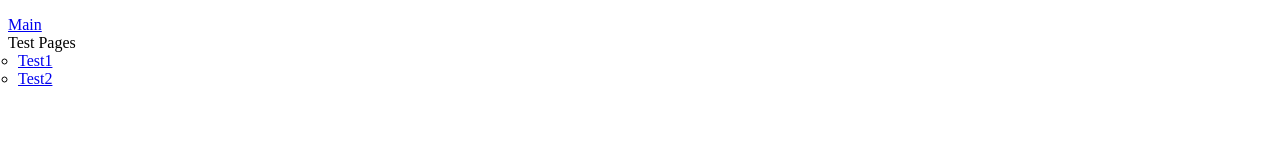
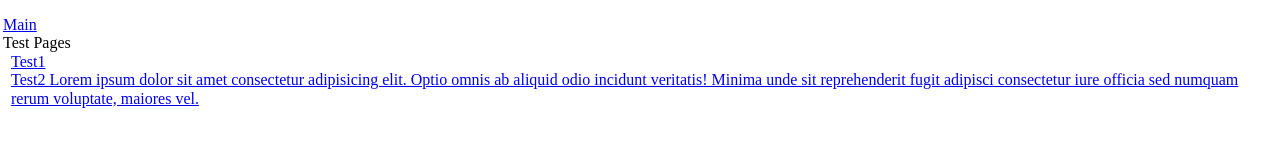
Before and after one commit to mkaraki/ghPagesFrameset, a plain HTML site: page nav.html in a window 1280 px wide. Drawn offline with nearby package versions, Linux system fonts and the light colour scheme.

Commit message:
Change design

```diff
--- a/nav.html
+++ b/nav.html
@@ -5,13 +5,17 @@
     <meta charset="UTF-8">
     <meta http-equiv="X-UA-Compatible" content="IE=edge">
     <meta name="viewport" content="width=device-width, initial-scale=1.0">
+    <link rel="stylesheet" href="https://cdnjs.cloudflare.com/ajax/libs/normalize/8.0.1/normalize.min.css"
+        integrity="sha512-NhSC1YmyruXifcj/KFRWoC561YpHpc5Jtzgvbuzx5VozKpWvQ+4nXhPdFgmx8xqexRcpAglTj9sIBWINXa8x5w=="
+        crossorigin="anonymous" referrerpolicy="no-referrer" />
     <style>
         ul {
-            padding-left: 0;
+            padding-left: 3px;
+            list-style-type: none;
         }
 
         ul ul {
-            padding-left: 10px;
+            padding-left: 8px;
         }
     </style>
 </head>
@@ -23,7 +27,9 @@
             Test Pages
             <ul>
                 <li><a href="contents/test1.html" target="content">Test1</a></li>
-                <li><a href="contents/test2.html" target="content">Test2</a></li>
+                <li><a href="contents/test2.html" target="content">Test2 Lorem ipsum dolor sit amet consectetur
+                        adipisicing elit. Optio omnis ab aliquid odio incidunt veritatis! Minima unde sit reprehenderit
+                        fugit adipisci consectetur iure officia sed numquam rerum voluptate, maiores vel.</a></li>
             </ul>
         </li>
     </ul>
```
Also changed, not shown: _layouts/default.html (+8 -0 lines), frames/copy.html (deleted, +0 -15 lines), frames/top.html (+3 -0 lines), index.html (+2 -3 lines).
